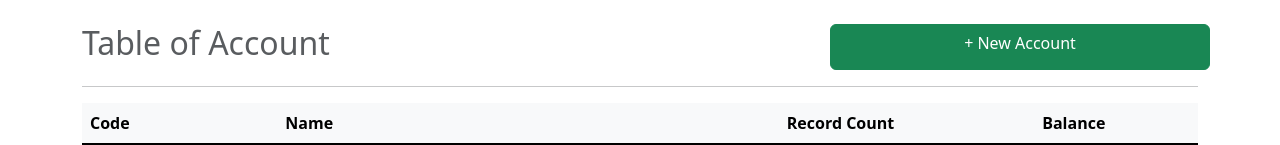
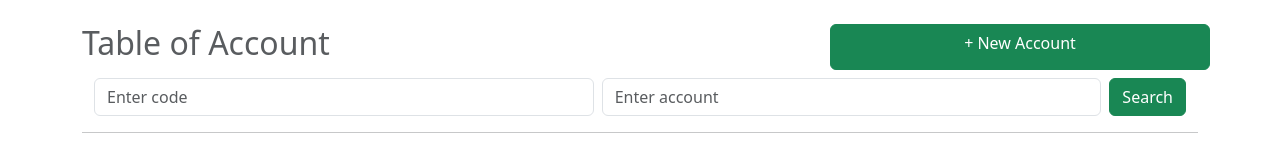
Before and after one commit to Thee5176/Django_FastReckon, a Django app: page /codeofaccounts/account/ in a window 1280 px wide. Shown: the part 80-225 px from the top of the page. Run offline with Django 5.2, Linux system fonts and the light colour scheme; a user stored in the database is signed in; data comes from the database, SQL or seed files in the repository; parts of the project's set-up code (start-up, migrations or seed data) failed here and were passed over.

Commit message:
add list search form

```diff
--- a/acc_codes/models.py
+++ b/acc_codes/models.py
@@ -69,6 +69,7 @@ class Account(models.Model):
     level3 = models.ForeignKey(AccountLevel3, related_name="accounts", on_delete=models.CASCADE)
     sub_account = models.CharField(max_length=2)
     detailed_account = models.CharField(max_length=2, null=True, blank=True)
+    code = models.CharField(max_length=9, blank=True)
     name = models.CharField(max_length=50)
     balance = models.IntegerField(choices=BALANCE_TYPE, null=True, blank=True)
     guideline = models.TextField(null=True, blank=True)
@@ -80,12 +81,11 @@ class Account(models.Model):
         verbose_name = ("Account")
         verbose_name_plural = ("Accounts")
 
-    @property
-    def code(self):
-        coa = f"{self.level3.code}{self.sub_account}"
+    def save(self,*args, **kwargs):
+        self.code = f"{self.level3.code}{self.sub_account}"
         if self.detailed_account :
-            coa += f"-{self.detailed_account}"
-        return coa
+            self.code += f"-{self.detailed_account}"
+        super(Account, self).save(*args, **kwargs)
 
     @property
     def record_count(self):
--- a/acc_codes/views.py
+++ b/acc_codes/views.py
@@ -10,6 +10,19 @@ from .mixins import AccountColorCodeMixin, UserOwnedQuerysetMixin
 class AccountListView(AccountColorCodeMixin, UserOwnedQuerysetMixin, ListView):
     model = Account
     template_name = "acc_codes/account_list.html"
+
+    def get_queryset(self):
+        queryset = super().get_queryset()
+        name = self.request.GET.get("name")
+        code = self.request.GET.get("code")
+
+        if name:
+            queryset = queryset.filter(name__icontains=name)
+
+        if code:
+            queryset = queryset.filter(code__startswith=code)
+
+        return queryset
 
 class AccountDetailView(LoginRequiredMixin, AccountColorCodeMixin, UserOwnedQuerysetMixin, DetailView):
     model = Account
--- a/templates/acc_codes/account_list.html
+++ b/templates/acc_codes/account_list.html
@@ -7,7 +7,14 @@
         <h2 class="col-8 text-muted">Table of Account</h2>
         <a class="btn btn-success col-4" href="{% url "account_create" %}">+ New Account</a>
     </div>
-    <hr>
+    <div class='container'>
+        <form method="get" action="{% url "account_list" %}" class='d-flex my-2'>
+            <input class='form-control me-2' type="search" name="code" value="{{ request.GET.code|escape }}" placeholder='Enter code'>
+            <input class='form-control me-2' type="search" name="name" value="{{ request.GET.name|escape }}" placeholder='Enter account'>
+            <input class="btn btn-success" type="submit" value="Search">
+        </form>
+    </div>
+    <hr />
     <div
         class="table-responsive-md"
     >
@@ -33,8 +40,8 @@
                         </a>
                     </td>
                     <td>{{ account.name }}</td>
-                    <td>{{ account.record_count }}</td>
-                    <td>{{ account.balance }}</td>
+                    <td></td>
+                    <td>{{ account.get_balance }}</td>
                 </tr>
             </tbody>
             {% empty %}
--- a/templates/transactions/transaction_alter_form.html
+++ b/templates/transactions/transaction_alter_form.html
@@ -16,6 +16,7 @@
         <div class="alert alert-danger" role="alert">{{ error }}</div>
         {% endfor %}
         <table class="table-light">
+            <hr />
             {% for form in entry_formset %} <!--TODO decomponent and style-->
             <div class="form-row">
                 <span class="ms-auto">{{ form | crispy }}</span>
--- a/templates/transactions/transaction_list.html
+++ b/templates/transactions/transaction_list.html
@@ -10,9 +10,9 @@
 </div>
 <hr>
 <div class='container'>
-    <form method="post" action="{% url "transaction_list" %}" class='d-flex my-2'>
-        {% csrf_token %}
-        <input class='form-control me-2' type="text" name="keyword" placeholder='Enter keyword' required>
+    <form method="get" action="{% url "transaction_list" %}" class='d-flex my-2'>
+        <input class='form-control me-2' type="date" name="created" value="{{ request.GET.created|escape }}">
+        <input class='form-control me-2' type="search" name="keyword" value="{{ request.GET.keyword|escape }}"placeholder='Enter keyword'>
         <input class="btn btn-success" type="submit" value="Search">
     </form>
 </div>
```
Also changed, not shown: transactions/views.py (+12 -31 lines), acc_codes/migrations/0002_account_code.py (added), 1 other file.
